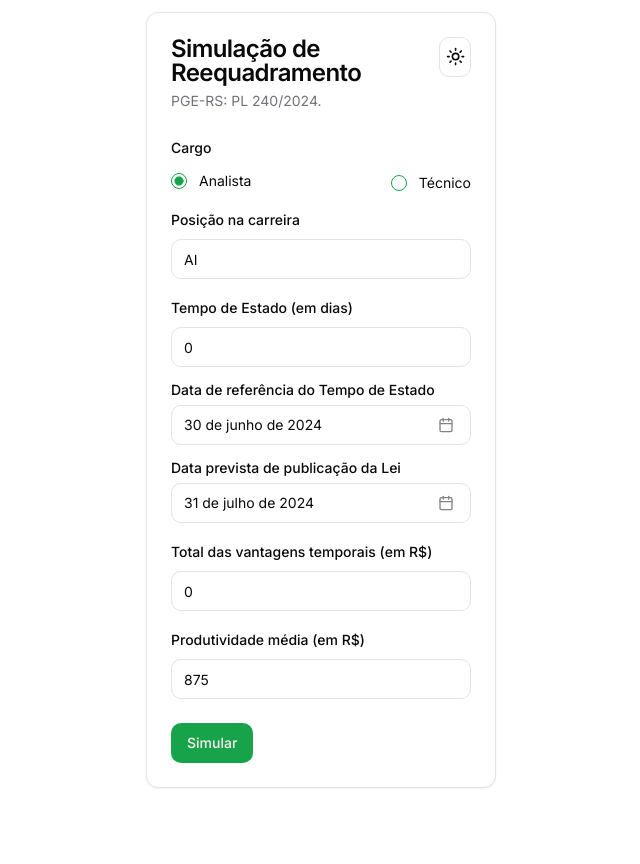
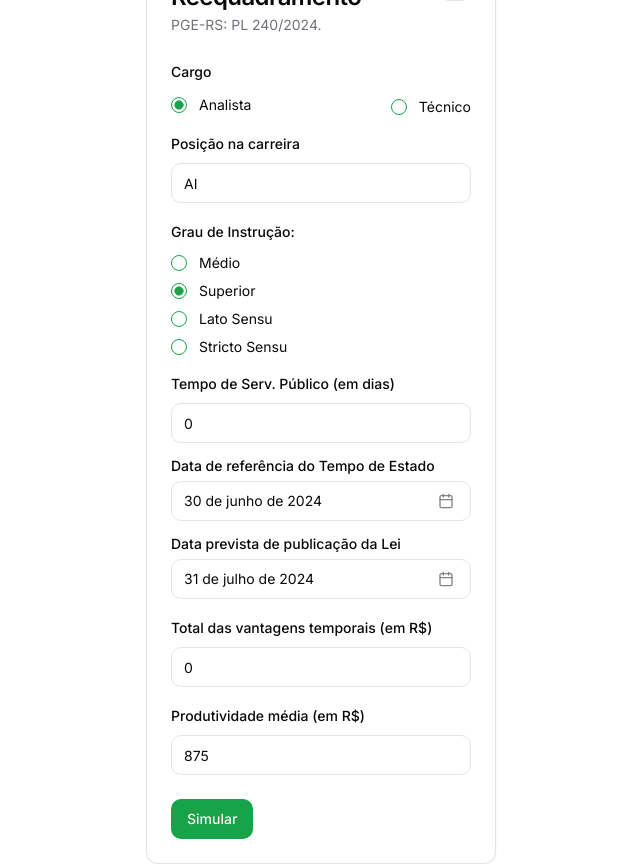
Before and after one commit to flaviomreis/reenquadramento-pgers, a Next.js app: page / in a window 1280 px wide. Shown: the whole page, without its empty margins (319-959 px from the left). Before the commit the page ends 800 px from the top, so only its background shows below. Built offline with nearby package versions, Linux system fonts and the light colour scheme.

Commit message:
add considera escolaridade para reenquadramento

```diff
--- a/src/components/app/EmployeeForm.tsx
+++ b/src/components/app/EmployeeForm.tsx
@@ -86,6 +86,7 @@ const subsidios = {
       FI: 5980,
       FII: 6026,
       FIII: 6072,
+      FIII_esp: 6163.08,
     },
     analista: {
       AI: 10800,
@@ -106,6 +107,7 @@ const subsidios = {
       FI: 14040,
       FII: 14148,
       FIII: 14256,
+      FIII_esp: 14469.84,
     },
   },
   "10/2025": {
@@ -128,6 +130,7 @@ const subsidios = {
       FI: 7314,
       FII: 7360,
       FIII: 7406,
+      FIII_esp: 7517.09,
     },
     analista: {
       AI: 10800,
@@ -148,6 +151,7 @@ const subsidios = {
       FI: 17172,
       FII: 17280,
       FIII: 17388,
+      FIII_esp: 17648.82,
     },
   },
   "10/2026": {
@@ -170,6 +174,7 @@ const subsidios = {
       FI: 8670.6,
       FII: 8930.71,
       FIII: 9198.64,
+      FIII_esp: 9336.62,
     },
     analista: {
       AI: 10800,
@@ -190,6 +195,7 @@ const subsidios = {
       FI: 20357.05,
       FII: 20967.76,
       FIII: 21596.8,
+      FIII_esp: 21920.75,
     },
   },
 };
@@ -205,6 +211,9 @@ const employeeFormSchema = z.union([
     produtividade: z.coerce.number().gte(0),
     dataReferencia: z.date(),
     dataPublicacao: z.date(),
+    escolaridade: z.enum(["superior", "lato-sensu", "stricto-sensu"], {
+      required_error: "Você deve informar seu grau de instrução",
+    }),
   }),
   z.object({
     cargo: z.literal("tecnico"),
@@ -216,6 +225,9 @@ const employeeFormSchema = z.union([
     produtividade: z.coerce.number().gte(0),
     dataReferencia: z.date(),
     dataPublicacao: z.date(),
+    escolaridade: z.enum(["medio", "superior", "lato-sensu", "stricto-sensu"], {
+      required_error: "Você deve informar seu grau de instrução",
+    }),
   }),
 ]);
 
@@ -228,6 +240,7 @@ type SimulationResulType = {
   produtividade?: number;
   novaPosicao?: string;
   tempoEstado?: number;
+  escolaridade?: string;
   tabela?: [
     {
       quando: string;
@@ -249,6 +262,7 @@ export function EmployeeForm() {
       produtividade: 875,
       dataReferencia: new Date(2024, 5, 30),
       dataPublicacao: new Date(2024, 6, 31),
+      escolaridade: "superior",
     },
   });
   const [open, setOpen] = React.useState<boolean>(false);
@@ -256,6 +270,9 @@ export function EmployeeForm() {
     React.useState<SimulationResulType>({});
 
   type posicoes = keyof (typeof subsidios)["01/2025"]["analista"];
+  const arrayPosicoes = Object.keys(
+    subsidios["01/2025"]["analista"]
+  ) as posicoes[];
 
   function calculaItemTabela(
     quando: "01/2025" | "10/2025" | "10/2026",
@@ -293,27 +310,9 @@ export function EmployeeForm() {
         1000
     );
     const tempoEstado = (data.tempoEstado + diasAtePublicacao) / 365;
-    console.log(diasAtePublicacao, data.tempoEstado, tempoEstado);
+    //console.log(diasAtePublicacao, data.tempoEstado, tempoEstado);
 
-    let posicao:
-      | "AI"
-      | "AII"
-      | "AIII"
-      | "BI"
-      | "BII"
-      | "BIII"
-      | "CI"
-      | "CII"
-      | "CIII"
-      | "DI"
-      | "DII"
-      | "DIII"
-      | "EI"
-      | "EII"
-      | "EIII"
-      | "FI"
-      | "FII"
-      | "FIII" = "AI";
+    let posicao: posicoes = "AI";
 
     if (data.cargo == "tecnico") {
       if (data.posicao == "AI") {
@@ -413,6 +412,40 @@ export function EmployeeForm() {
       }
     }
 
+    let posicaoIndex = arrayPosicoes.findIndex((item) => item == posicao);
+
+    if (data.cargo == "tecnico") {
+      if (
+        (data.escolaridade != "medio" && posicao == "FIII") ||
+        (data.escolaridade == "lato-sensu" && posicao == "FII") ||
+        (data.escolaridade == "stricto-sensu" && posicao == "FII")
+      ) {
+        posicaoIndex = arrayPosicoes.length - 1;
+      } else if (data.escolaridade == "superior") {
+        posicaoIndex++;
+      } else if (
+        data.escolaridade == "lato-sensu" ||
+        data.escolaridade == "stricto-sensu"
+      ) {
+        posicaoIndex = posicaoIndex + 2;
+      }
+    }
+
+    if (data.cargo == "analista") {
+      if (
+        (data.escolaridade == "lato-sensu" && posicao == "FIII") ||
+        (data.escolaridade == "stricto-sensu" && posicao == "FII")
+      ) {
+        posicaoIndex = arrayPosicoes.length - 1;
+      } else if (data.escolaridade == "lato-sensu") {
+        posicaoIndex++;
+      } else if (data.escolaridade == "stricto-sensu") {
+        posicaoIndex = posicaoIndex + 2;
+      }
+    }
+
+    posicao = arrayPosicoes[posicaoIndex];
+
     const tabela: [
       { quando: string; subsidio: number; parcela: number; ganho: number }
     ] = [calculaItemTabela("01/2025", data, remuneracao, posicao)];
@@ -495,10 +528,59 @@ export function EmployeeForm() {
 
               <FormField
                 control={form.control}
+                name="escolaridade"
+                render={({ field }) => (
+                  <FormItem className="space-y-3">
+                    <FormLabel>Grau de Instrução:</FormLabel>
+                    <FormControl>
+                      <RadioGroup
+                        onValueChange={field.onChange}
+                        defaultValue={field.value}
+                        className="flex flex-col justify-between space-y-1"
+                      >
+                        <FormItem className="flex items-center space-x-3 space-y-0">
+                          <FormControl>
+                            <RadioGroupItem value="medio" />
+                          </FormControl>
+                          <FormLabel className="font-normal">Médio</FormLabel>
+                        </FormItem>
+                        <FormItem className="flex items-center space-x-3 space-y-0">
+                          <FormControl>
+                            <RadioGroupItem value="superior" />
+                          </FormControl>
+                          <FormLabel className="font-normal">
+                            Superior
+                          </FormLabel>
+                        </FormItem>
+                        <FormItem className="flex items-center space-x-3 space-y-0">
+                          <FormControl>
+                            <RadioGroupItem value="lato-sensu" />
+                          </FormControl>
+                          <FormLabel className="font-normal">
+                            Lato Sensu
+                          </FormLabel>
+                        </FormItem>
+                        <FormItem className="flex items-center space-x-3 space-y-0">
+                          <FormControl>
+                            <RadioGroupItem value="stricto-sensu" />
+                          </FormControl>
+                          <FormLabel className="font-normal">
+                            Stricto Sensu
+                          </FormLabel>
+                        </FormItem>
+                      </RadioGroup>
+                    </FormControl>
+                    <FormMessage />
+                  </FormItem>
+                )}
+              />
+
+              <FormField
+                control={form.control}
                 name="tempoEstado"
                 render={({ field }) => (
                   <FormItem>
-                    <FormLabel>Tempo de Estado (em dias)</FormLabel>
+                    <FormLabel>Tempo de Serv. Público (em dias)</FormLabel>
                     <FormControl>
                       <Input placeholder="3" {...field} />
                     </FormControl>
```
